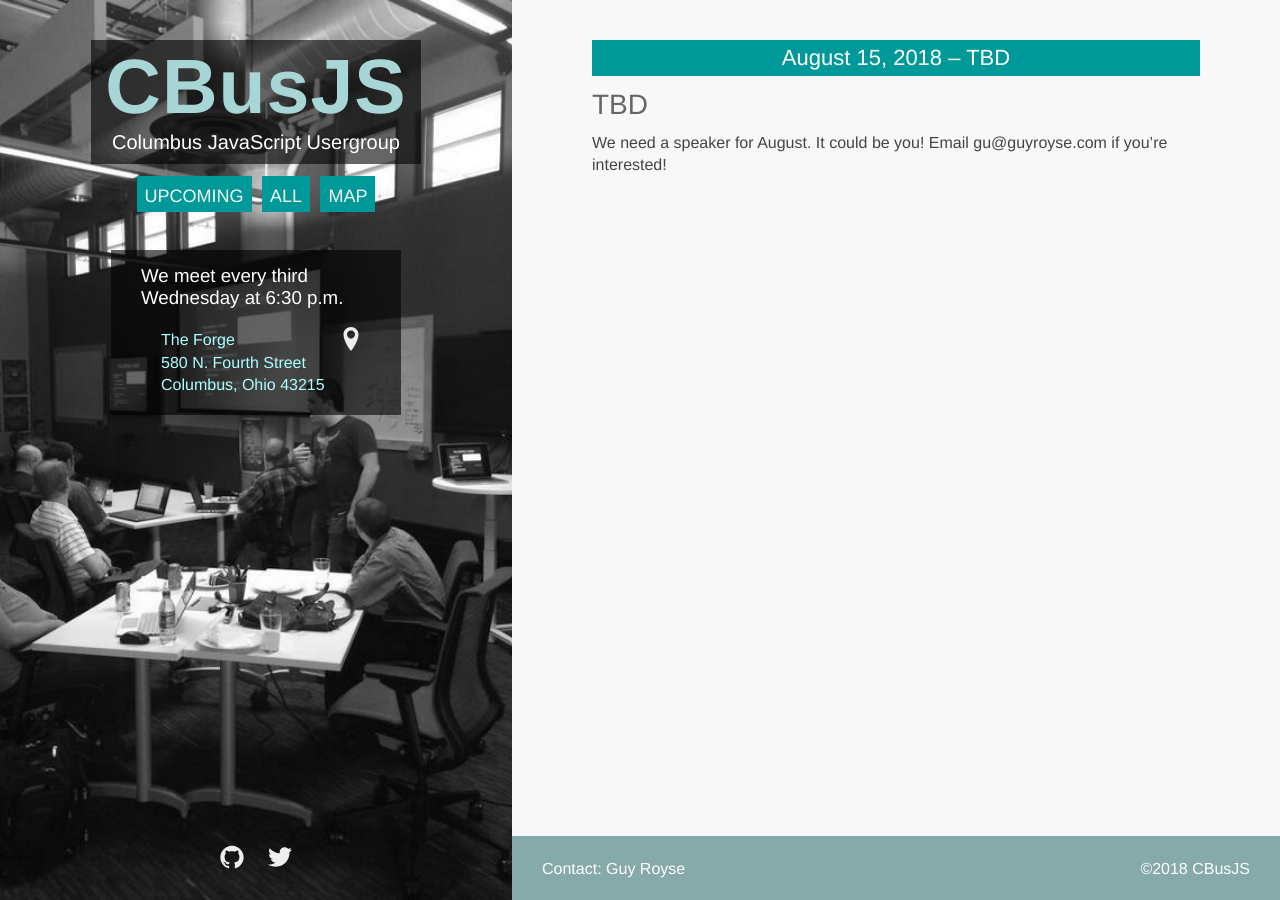
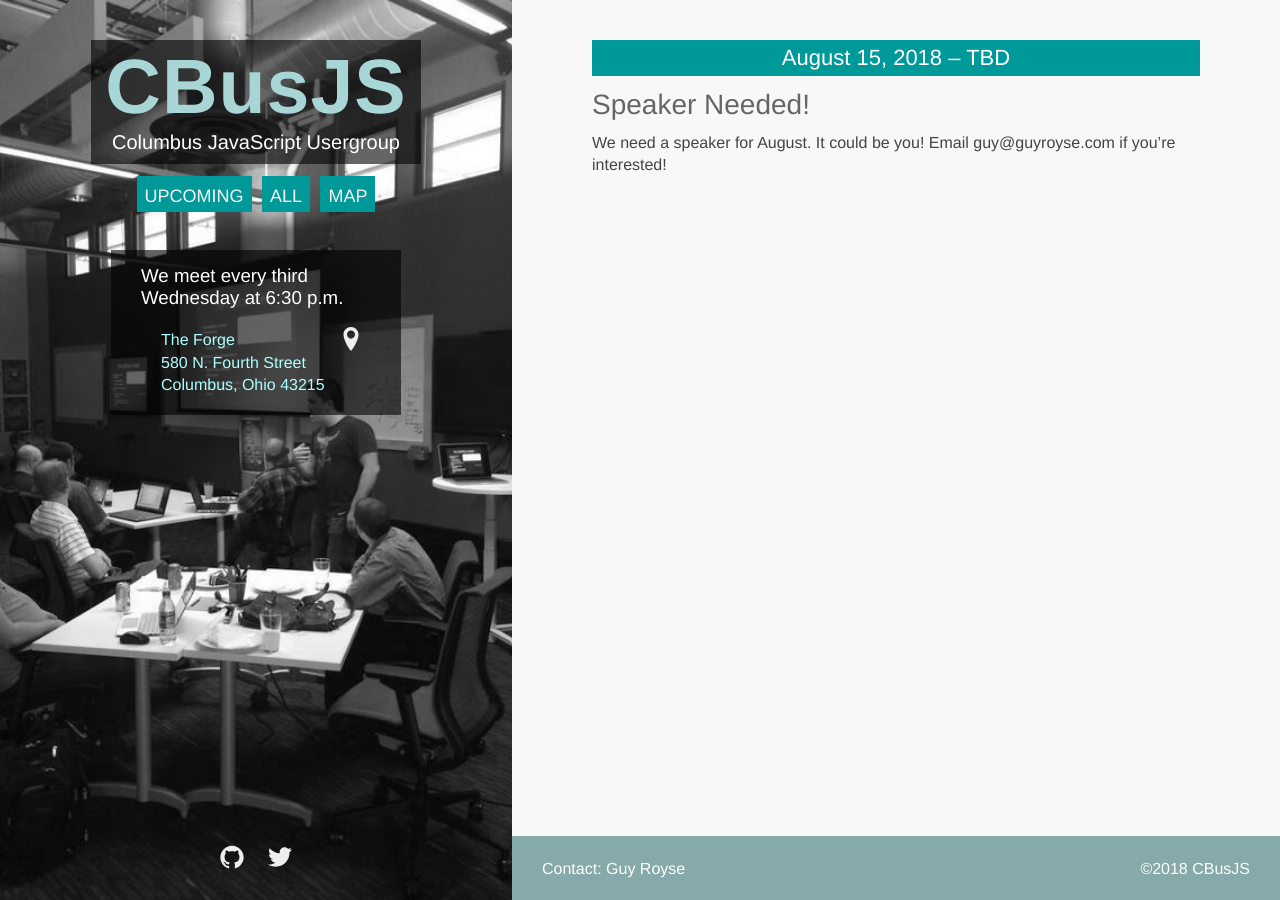
Before and after one commit to columbusjs/columbusjs.github.io, a Jekyll site: the page built from _posts/2018-08-15-tbd.markdown, in a window 1280 px wide. Built offline with Jekyll 4.4.1, drawn with Linux system fonts in a browser that asks for light colours.

Commit message:
fixed typos, better title for speaker needed

```diff
--- a/_posts/2018-08-15-tbd.markdown
+++ b/_posts/2018-08-15-tbd.markdown
@@ -1,8 +1,8 @@
 ---
 date: 2018-08-15 19:00:00
 layout: post
-title: "TBD"
+title: "Speaker Needed!"
 speaker: "TBD"
 ---
 
-We need a speaker for August. It could be you! Email gu@guyroyse.com if you're interested!
+We need a speaker for August. It could be you! Email guy@guyroyse.com if you're interested!
--- a/_posts/2018-09-19-tbd.markdown
+++ b/_posts/2018-09-19-tbd.markdown
@@ -1,8 +1,8 @@
 ---
 date: 2018-09-19 19:00:00
 layout: post
-title: "TBD"
+title: "Speaker Needed!"
 speaker: "TBD"
 ---
 
-We need a speaker for September. It could be you! Email gu@guyroyse.com if you're interested!
+We need a speaker for September. It could be you! Email guy@guyroyse.com if you're interested!
```
